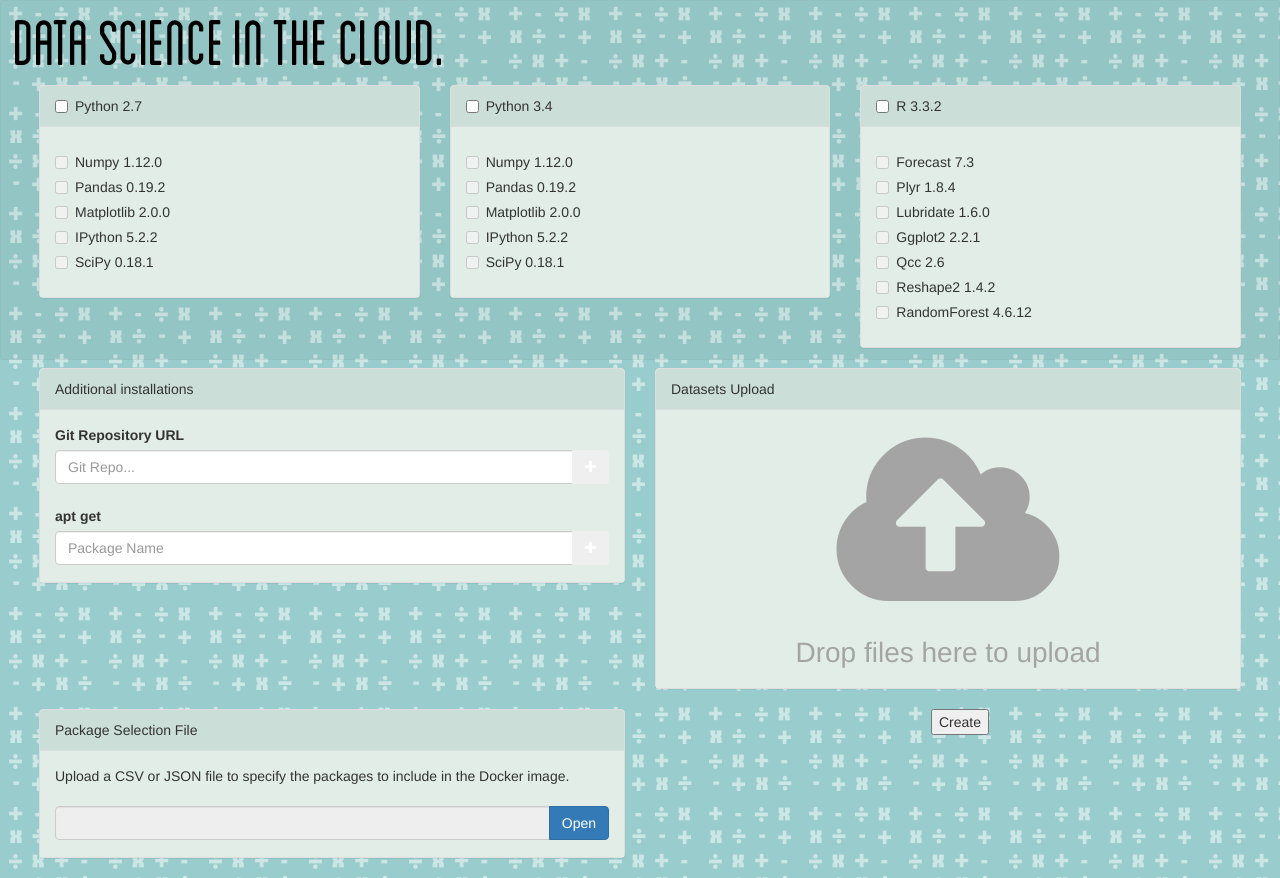
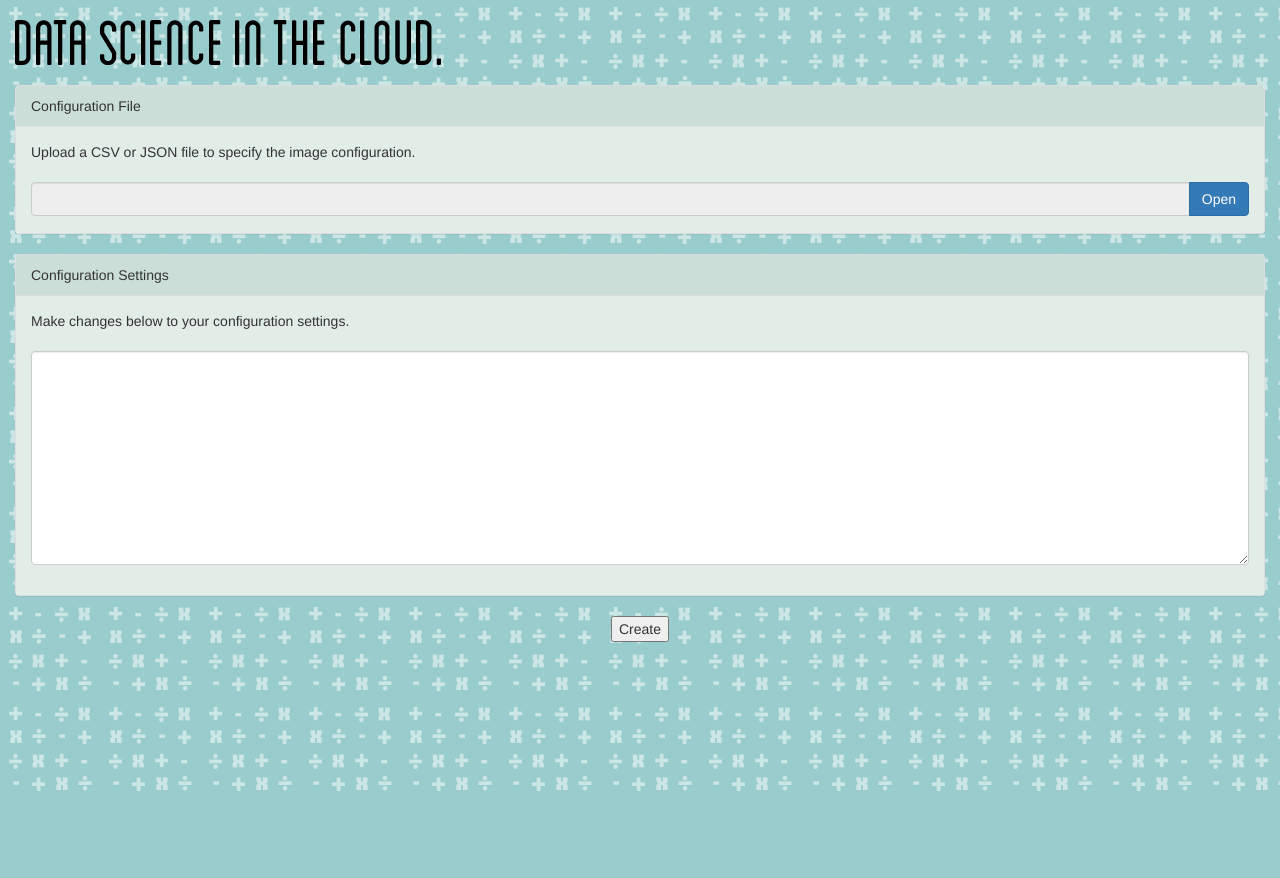
Before and after one commit to projectmozaic/Mozaic, a Django app: page /configedit in a window 1280 px wide. After the commit the page ends 791 px from the top, so only its background shows below. Run offline with Django 3.2, Linux system fonts and the light colour scheme; parts of the project's set-up code (start-up, migrations or seed data) failed here and were passed over; some libraries are stand-ins or nearby versions.

Commit message:
add upload and textarea to config page

```diff
--- a/webApp/templates/config.html
+++ b/webApp/templates/config.html
@@ -11,162 +11,26 @@
       crossorigin="anonymous">
     </script>
     <link href={% static "css/font-awesome.css" %} rel="stylesheet" type="text/css">
-    <link href="{% static "css/dropzone.css" %}" type="text/css" rel="stylesheet" />
     <link href={% static "css/main.css" %} rel="stylesheet" type="text/css">
 
     <link rel="stylesheet" href="https://maxcdn.bootstrapcdn.com/bootstrap/3.3.7/css/bootstrap.min.css" integrity="sha384-BVYiiSIFeK1dGmJRAkycuHAHRg32OmUcww7on3RYdg4Va+PmSTsz/K68vbdEjh4u" crossorigin="anonymous">
     <script src="https://maxcdn.bootstrapcdn.com/bootstrap/3.3.7/js/bootstrap.min.js"></script>
-    <script src="{% static "js/dropzone.js" %}"></script>
-    <script src="{% static "js/main.js" %}"></script>
 </head>
+
 <body>
-<div class="row">
-
-</div>
 <div class="col-md-12">
-<br>
-<img src={% static 'img/webtitle.png' %}/>
-<br><br>
-</div>
-<form action="generate" class=dropzone id="fileZone" method="post" enctype="multipart/form-data">{% csrf_token %}
-<div class="col-md-4">
-    <div class="panel panel-default">
-        <div class="panel-heading">
-            <div class="checkbox" style="display: inline";>
-                <label><input type="checkbox" name="python27" class="lang" value="python" style="float:inherit"> Python 2.7</label>
-            </div>
-        </div>
-        <div class="panel-body" >
-            <div class="checkbox">
-                <label><input type="checkbox" name="python27" disabled="true" value="numpy"> Numpy 1.12.0</label>
-            </div>
-            <div class="checkbox">
-                <label><input type="checkbox" name="python27" disabled="true" value="pandas"> Pandas 0.19.2</label>
-            </div>
-            <div class="checkbox">
-                <label><input type="checkbox" name="python27" disabled="true" value="matplotlib"> Matplotlib 2.0.0</label>
-            </div>
-            <div class="checkbox">
-                <label><input type="checkbox" name="python27" disabled="true" value="ipython"> IPython 5.2.2</label>
-            </div>
-            <div class="checkbox">
-                <label><input type="checkbox" name="python27" disabled="true" value="scipy"> SciPy 0.18.1</label>
-            </div>
-        </div>
-    </div>
+    <br>
+    <img src={% static 'img/webtitle.png' %}/>
+    <br><br>
 </div>
 
-<div class="col-md-4">
-    <div class="panel panel-default">
-        <div class="panel-heading">
-             <div class="checkbox" style="display: inline";>
-                <label><input type="checkbox" name="python34" value="python" class="lang" style="float:inherit"> Python 3.4</label>
-            </div>
-        </div>
-        <div class="panel-body" >
-            <div class="checkbox">
-                <label><input type="checkbox" name="python34" disabled="true" value="numpy"> Numpy 1.12.0</label>
-            </div>
-            <div class="checkbox">
-                <label><input type="checkbox" name="python34" disabled="true" value="pandas"> Pandas 0.19.2</label>
-            </div>
-            <div class="checkbox">
-                <label><input type="checkbox" name="python34" disabled="true" value="matplotlib"> Matplotlib 2.0.0</label>
-            </div>
-            <div class="checkbox">
-                <label><input type="checkbox" name="python34" disabled="true" value="ipython"> IPython 5.2.2</label>
-            </div>
-            <div class="checkbox">
-                <label><input type="checkbox" name="python34" disabled="true" value="scipy"> SciPy 0.18.1</label>
-            </div>
-        </div>
-    </div>
-</div>
+<form action="configedit" id="config" method="post" enctype="multipart/form-data">{% csrf_token %}
 
-<div class="col-md-4">
-    <div class="panel panel-default">
-        <div class="panel-heading">
-            <div class="checkbox" style="display: inline";>
-            <label><input type="checkbox" name="rcheck" value="r332" class="lang" style="float: inherit"> R 3.3.2</label>
-            </div>
-        </div>
-        <div class="panel-body" >
-            <div class="checkbox">
-                <label><input type="checkbox" name="rcheck" disabled="true" value="forecast"> Forecast 7.3</label>
-            </div>
-            <div class="checkbox">
-                <label><input type="checkbox" name="rcheck" disabled="true" value="plyr"> Plyr 1.8.4</label>
-            </div>
-            <div class="checkbox">
-                <label><input type="checkbox" name="rcheck" disabled="true" value="lubridate"> Lubridate 1.6.0</label>
-            </div>
-            <div class="checkbox">
-                <label><input type="checkbox" name="rcheck" disabled="true" value="ggplot"> Ggplot2 2.2.1</label>
-            </div>
-            <div class="checkbox">
-                <label><input type="checkbox" name="rcheck" disabled="true" value="qcc"> Qcc 2.6</label>
-            </div>
-            <div class="checkbox">
-                <label><input type="checkbox" name="rcheck" disabled="true" value="reshape"> Reshape2 1.4.2</label>
-            </div>
-            <div class="checkbox">
-                <label><input type="checkbox" name="rcheck" disabled="true" value="randomforest"> RandomForest 4.6.12</label>
-            </div>
-        </div>
-    </div>
-</div>
-
-
-<div class="col-md-6">
-    <div class="panel panel-default">
-        <div class="panel-heading">Additional installations</div>
-        <div class="panel-body">
-            <div>
-            <label for="gitrepo">Git Repository URL</label>
-            <div class="input-group">
-                <input type="text" name="gitRepo" class="form-control" placeholder="Git Repo...">
-                <span class="input-group-btn">
-                <button class="btn btn-secondary addRepo" type="button"><i class="fa fa-plus" aria-hidden="true"></i></button>
-                </span>
-            </div>
-            </div>
-
-            <div>
-                <br>
-            <label for="gitrepo">apt get </label>
-            <div class="input-group">
-                <input type="text" name="aptget" class="form-control" placeholder="Package Name">
-                <span class="input-group-btn">
-                <button class="btn btn-secondary addAptget" type="button"><i class="fa fa-plus" aria-hidden="true"></i></button>
-                </span>
-            </div>
-            </div>
-
-            </div>
-        </div>
-    </div>
-</div>
-
-<div class="col-md-6">
-    <div class="panel panel-default">
-        <div class="panel-heading">Datasets Upload</div>
-        <div class="panel-body dropzone-previews dz-clickable" id="previewZone">
-            <div id="zone" class="dz-clickable ">
-            <div class="dz-default dz-message">
-                <span>Drop files here to upload</span>
-                </div>
-            </div>
-
-
-            <!--<button type="submit" form="fileZone" id="generate" value="Submit">Submit</button>-->
-        </div>
-    </div>
-</div>
-
-<div class="col-md-6">
+<div class="col-md-12">
 	<div class="panel panel-default">
-		<div class="panel-heading">Package Selection File</div>
-		<div class="panel-body"> Upload a CSV or JSON file to specify the packages to include in the Docker image.
+		<div class="panel-heading">Configuration File</div>
+		<div class="panel-body">
+        Upload a CSV or JSON file to specify the image configuration.
 		<br><br>
         <div class="input-group">
           <input type="text" class="form-control" id="packagefile" readonly>
@@ -180,6 +44,18 @@
     </div>
 </div>
 
+<div class="col-md-12">
+    <div class="panel panel-default">
+        <div class="panel-heading">Configuration Settings</div>
+        <div class="panel-body"> Make changes below to your configuration settings.
+        <br><br>
+        <div class="form-group">
+            <textarea class="form-control" rows="10" id="configinput"></textarea>
+        </div>
+        </div>
+    </div>
+</div>
+
 </form>
 <center><button type="submit" form="fileZone" id="create" value="Create">Create</button></center>
 
```
